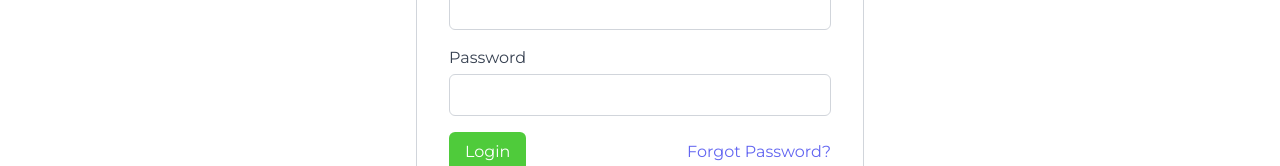
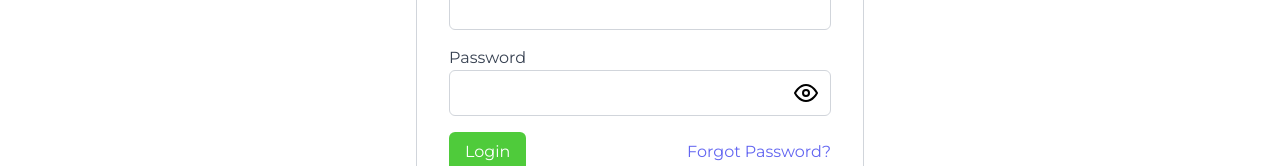
Before and after one commit to Suzon-ali/rent-me, a React (Vite) app: page /login in a window 1280 px wide. Shown: the part 289-455 px from the top of the page. Built offline with nearby package versions, Linux system fonts and the light colour scheme; no server answers.

Commit message:
redmi file added

```diff
--- a/public/blogs.json
+++ b/public/blogs.json
@@ -4,7 +4,7 @@
       "title": "Top 10 Tips for First-Time Homebuyers",
       "author": "Jane Doe",
       "date": "2024-04-10",
-      "content": "Are you considering buying your first home? Here are ten essential tips to help you navigate the homebuying process smoothly.",
+      "content": "Are you considering taking the leap into homeownership? Purchasing your first home is a monumental milestone, but it can also be a daunting process filled with complexities and uncertainties. Fortunately, Jane Doe's comprehensive guide offers invaluable insights to navigate the homebuying journey with confidence. From understanding your budget and securing financing to exploring different neighborhoods and negotiating offers, this blog covers it all. Jane's expert advice aims to empower first-time homebuyers with the knowledge and tools necessary to make informed decisions and achieve their homeownership dreams.",
       "image": "https://i.postimg.cc/sxzjXcC4/istockphoto-682432560-612x612.jpg",
       "tags": ["homebuying", "tips"]
     },
@@ -13,7 +13,7 @@
       "title": "The Benefits of Investing in Rental Properties",
       "author": "John Smith",
       "date": "2024-03-25",
-      "content": "Thinking about real estate investment? Discover the advantages of investing in rental properties and how it can diversify your portfolio.",
+      "content": "Real estate investment, particularly in rental properties, has long been heralded as a lucrative opportunity for building wealth and generating passive income. In this blog penned by John Smith, readers delve into the myriad advantages of venturing into the realm of rental property investment. From steady cash flow and tax benefits to portfolio diversification and potential appreciation, John elucidates how investing in rental properties can serve as a robust wealth-building strategy. Whether you're a seasoned investor or a novice contemplating your first investment, this insightful exploration sheds light on the compelling benefits of this asset class.",
       "image": "https://i.postimg.cc/Qx08814c/istockphoto-157193895-612x612.jpg",
       "tags": ["investment", "rental properties"]
     },
@@ -22,7 +22,7 @@
       "title": "How to Stage Your Home for a Quick Sale",
       "author": "Emily Johnson",
       "date": "2024-03-05",
-      "content": "Planning to sell your home? Learn effective home staging techniques to attract potential buyers and secure a quick sale.",
+      "content": "Selling a home can be a challenging endeavor, especially in a competitive real estate market. However, Emily Johnson's expert guidance on home staging offers a roadmap to enhance your property's appeal and expedite the selling process. Through strategic staging techniques and thoughtful presentation, Emily illustrates how sellers can captivate potential buyers and showcase their home's full potential. From decluttering and depersonalizing to highlighting key features and creating inviting atmospheres, this blog equips sellers with actionable tips to maximize their property's marketability and achieve a swift and profitable sale.",
       "image": "https://i.postimg.cc/KYdvXb9V/images.jpg",
       "tags": ["home staging", "selling"]
     },
@@ -31,7 +31,7 @@
       "title": "The Latest Trends in Luxury Real Estate",
       "author": "Michael Williams",
       "date": "2024-02-20",
-      "content": "Interested in luxury real estate? Stay updated on the latest trends in high-end properties and luxury lifestyles.",
+      "content": "For those with discerning tastes and a penchant for opulence, the world of luxury real estate beckons with unparalleled extravagance and sophistication. In this captivating exposé by Michael Williams, readers are treated to an exclusive glimpse into the latest trends shaping the realm of high-end properties and luxury lifestyles. From cutting-edge architectural designs and innovative amenities to coveted locations and bespoke concierge services, Michael elucidates how luxury real estate continues to push the boundaries of luxury living. Whether you're an avid enthusiast or a curious observer, this blog offers a captivating exploration of the epitome of refined living.",
       "image": "https://i.postimg.cc/TYR2vC9R/218052644.jpg",
       "tags": ["luxury", "trends"]
     },
@@ -40,7 +40,7 @@
       "title": "Understanding the Home Appraisal Process",
       "author": "David Brown",
       "date": "2024-01-15",
-      "content": "Preparing for a home appraisal? Gain insights into the appraisal process and ensure your property is accurately evaluated.",
+      "content": "The home appraisal process plays a pivotal role in real estate transactions, serving as a crucial step in determining the fair market value of a property. In this illuminating piece by David Brown, readers gain a comprehensive understanding of the intricacies involved in the appraisal process. From the factors influencing property valuation to the methodologies employed by appraisers, David demystifies the appraisal process and empowers homeowners with the knowledge to navigate it effectively. Whether you're preparing to sell your home or refinancing your mortgage, this insightful guide ensures you're well-equipped to navigate the appraisal process with confidence and clarity.",
       "image": "https://i.postimg.cc/FHHK3DdP/21759e36688ba0f43fc0796ca627e979.jpg",
       "tags": ["appraisal", "process"]
     }
--- a/src/Pages/Login.jsx
+++ b/src/Pages/Login.jsx
@@ -10,6 +10,7 @@ function Login() {
   const {signIn, signInWithGoogle, signInWithGithub} = useContext(AuthContext);
   const navigate = useNavigate();
   const [lodingError, setLoginError] = useState('');
+  const [showPassword, setShowPassword] = useState(false);
 
   const handleLogin = (e) => {
     e.preventDefault();
@@ -49,6 +50,10 @@ function Login() {
     })
   }
 
+  const handleShowPassword = () =>{
+    setShowPassword(!showPassword);
+  }
+
 
   return (
     <>
@@ -64,14 +69,86 @@ function Login() {
             <input type="email" id="email" name="email" className="mt-1 px-4 py-2 w-full border border-gray-300 rounded-md focus:outline-none focus:border-indigo-500" required />
           </div>
           <div className="mb-4">
-            <label htmlFor="password" className="block text-gray-700">Password</label>
-            <input type="password" id="password" name="password" className="mt-1 px-4 py-2 w-full border border-gray-300 rounded-md focus:outline-none focus:border-indigo-500" required />
-          </div>
+              <label htmlFor="password" className="block text-gray-700">
+                Password
+              </label>
+              <div className="flex gap-2 border border-gray-300 rounded-md ">
+                <input
+                  type={showPassword ? "text" : 'password'}
+                  id="password"
+                  name="password"
+                  className="mt-1 px-4 py-2 w-full focus:outline-none focus:border-indigo-500 rounded-lg"
+                  required
+                />
+
+                <span onClick={handleShowPassword} className="flex justify-center items-center mr-3 cursor-pointer">
+                  {showPassword ? (
+                    <svg
+                      xmlns="http://www.w3.org/2000/svg"
+                      width="25"
+                      height="25"
+                      viewBox="0 0 25 25"
+                      fill="none"
+                    >
+                      <g clipPath="url(#clip0_73_97)">
+                        <path
+                          d="M18.73 18.0377C17.0206 19.3407 14.9391 20.0625 12.79 20.0977C5.79004 20.0977 1.79004 12.0977 1.79004 12.0977C3.03393 9.77958 4.75917 7.75429 6.85004 6.15768M10.69 4.33768C11.3784 4.17656 12.0831 4.09602 12.79 4.09768C19.79 4.09768 23.79 12.0977 23.79 12.0977C23.183 13.2333 22.4591 14.3024 21.63 15.2877M14.91 14.2177C14.6354 14.5124 14.3042 14.7488 13.9362 14.9128C13.5682 15.0768 13.1709 15.1649 12.7681 15.172C12.3653 15.1792 11.9652 15.1051 11.5916 14.9542C11.2181 14.8033 10.8788 14.5787 10.5939 14.2938C10.309 14.009 10.0844 13.6696 9.93355 13.2961C9.78266 12.9225 9.70857 12.5224 9.71567 12.1196C9.72278 11.7168 9.81095 11.3195 9.97492 10.9515C10.1389 10.5835 10.3753 10.2523 10.67 9.97768"
+                          stroke="black"
+                          strokeWidth="2"
+                          strokeLinecap="round"
+                          strokeLinejoin="round"
+                        />
+                        <path
+                          d="M1.79004 1.09766L23.79 23.0977"
+                          stroke="black"
+                          strokeWidth="2"
+                          strokeLinecap="round"
+                          strokeLinejoin="round"
+                        />
+                      </g>
+                      <defs>
+                        <clipPath id="clip0_73_97">
+                          <rect
+                            width="24"
+                            height="24"
+                            fill="white"
+                            transform="translate(0.790039 0.0976562)"
+                          />
+                        </clipPath>
+                      </defs>
+                    </svg>
+                  ) : (
+                    <svg
+                      xmlns="http://www.w3.org/2000/svg"
+                      width="24"
+                      height="24"
+                      viewBox="0 0 24 24"
+                      fill="none"
+                    >
+                      <path
+                        d="M1 12C1 12 5 4 12 4C19 4 23 12 23 12C23 12 19 20 12 20C5 20 1 12 1 12Z"
+                        stroke="black"
+                        strokeWidth="2"
+                        strokeLinecap="round"
+                        strokeLinejoin="round"
+                      />
+                      <path
+                        d="M12 15C13.6569 15 15 13.6569 15 12C15 10.3431 13.6569 9 12 9C10.3431 9 9 10.3431 9 12C9 13.6569 10.3431 15 12 15Z"
+                        stroke="black"
+                        strokeWidth="2"
+                        strokeLinecap="round"
+                        strokeLinejoin="round"
+                      />
+                    </svg>
+                  )}
+                </span>
+              </div>
+            </div>
           <div className="flex justify-between items-center mb-4">
             <button type="submit" className="bg-success/80 text-white px-4 py-2 rounded-md hover:bg-success focus:outline-none focus:bg-success">Login</button>
             <a href="#" className="text-indigo-500 hover:text-indigo-700">Forgot Password?</a>
           </div>
-          {lodingError && <p>{lodingError}</p>}
+          {lodingError && <p className="text-red-400 py-2">{lodingError}</p>}
           <div className="flex justify-center items-center space-x-4">
             <button onClick={handleGoogleSignIn} type="button" className="bg-red-500 text-white px-4 py-2 rounded-md hover:bg-red-600 focus:outline-none focus:bg-red-600">Google</button>
             <button onClick={handleGithubSignIn} type="button" className="bg-gray-800 text-white px-4 py-2 rounded-md hover:bg-gray-900 focus:outline-none focus:bg-gray-900">GitHub</button>
--- a/src/Pages/Register.jsx
+++ b/src/Pages/Register.jsx
@@ -6,7 +6,7 @@ import { Helmet } from "react-helmet";
 import toast from "react-hot-toast";
 
 function Register() {
-  const { createUser, user } = useContext(AuthContext);
+  const { createUser } = useContext(AuthContext);
   const navigate = useNavigate();
 
   const [passwordError, setPasswordError] = useState("");
@@ -21,7 +21,9 @@ function Register() {
     const password = form.get("password");
     const photoUrl = form.get("photoUrl");
 
-    const passwordRegex = /^(?=.*[a-z])(?=.*[A-Z])(?=.*\d).{6,}$/;
+
+    const passwordRegex = /^(?=.*[a-z])(?=.*[A-Z]).{6,}$/;
+
     if (!passwordRegex.test(password)) {
       setPasswordError(
         "Password must contain at least 6 characters, including one uppercase letter and one lowercase letter."
```
Also changed, not shown: 1 other file (tests, documents, lock files or other folders).
